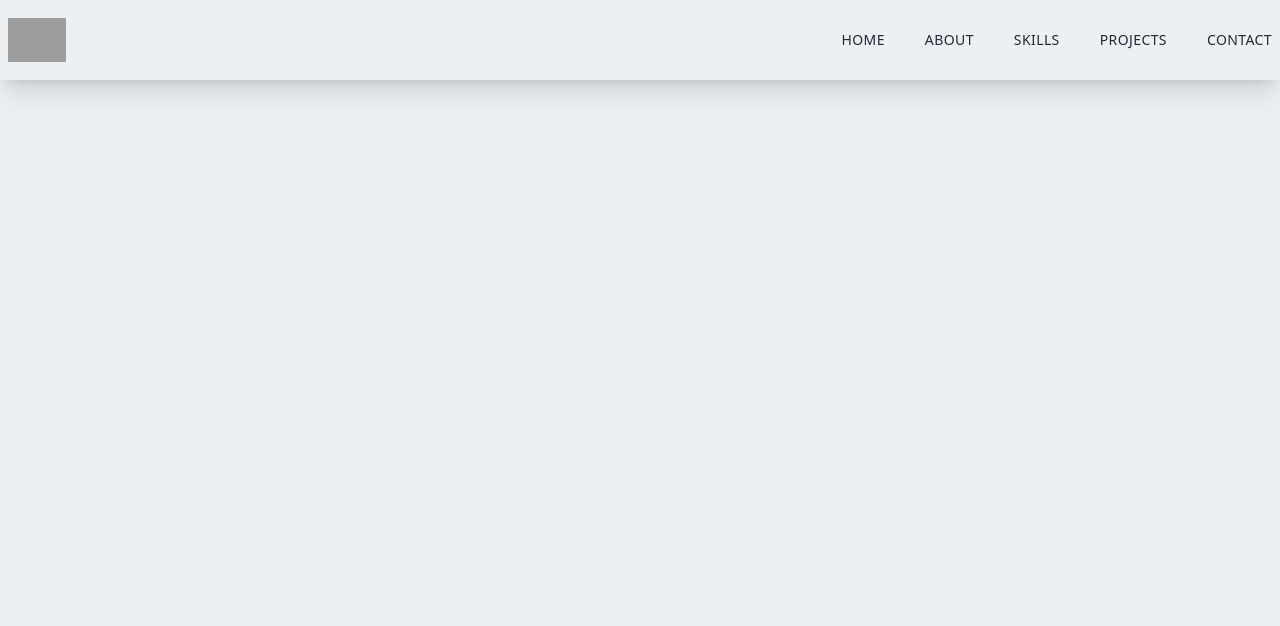
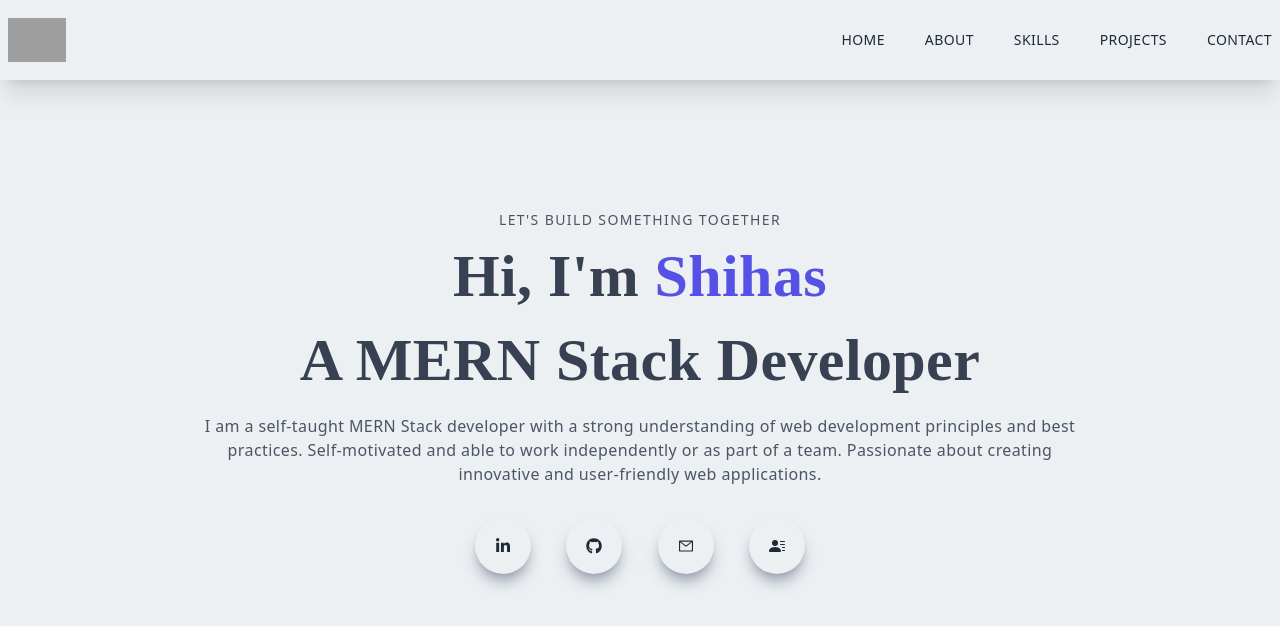
Before and after one commit to shihasbacker/portfolio-next.js, a Next.js app: page / in a window 1280 px wide. Shown: the top 626 px of the page. Built offline with nearby package versions, Linux system fonts and the light colour scheme; grey boxes are pictures that could not be loaded.

Commit message:
Main component finished

```diff
--- /dev/null
+++ b/components/Main.jsx
@@ -0,0 +1,44 @@
+import React from "react";
+import { AiOutlineMail } from "react-icons/ai";
+import { BsFillPersonLinesFill } from "react-icons/bs";
+import { FaGithub, FaLinkedinIn } from "react-icons/fa";
+
+const Main = () => {
+  return (
+    <div className="w-full h-screen text-center">
+      <div className="max-w-[1240] w-full h-full mx-auto p-2 flex justify-center items-center">
+        <div>
+          <p className="uppercase text-sm tracking-widest text-gray-600">
+            LET'S BUILD SOMETHING TOGETHER
+          </p>
+          <h1 className="py-4 text-gray-700">
+            Hi, I'm <span className="text-[#5651e5]">Shihas</span>{" "}
+          </h1>
+          <h1 className="py-2 text-gray-700">A MERN Stack Developer</h1>
+          <p className="py-4 text-gray-600 max-w-[70%] m-auto">
+            I am a self-taught MERN Stack developer with a strong understanding
+            of web development principles and best practices. Self-motivated and
+            able to work independently or as part of a team. Passionate about
+            creating innovative and user-friendly web applications.
+          </p>
+          <div className="flex items-center justify-between max-w-[330px] m-auto py-4">
+            <div className="rounded-full shadow-lg shadow-gray-400 p-5 cursor-pointer hover:scale-110 ease-in duration-300">
+                <FaLinkedinIn />
+            </div>
+            <div className="rounded-full shadow-lg shadow-gray-400 p-5 cursor-pointer hover:scale-110 ease-in duration-300">
+                <FaGithub />
+            </div>
+            <div className="rounded-full shadow-lg shadow-gray-400 p-5 cursor-pointer hover:scale-110 ease-in duration-300">
+                <AiOutlineMail />
+            </div>
+            <div className="rounded-full shadow-lg shadow-gray-400 p-5 cursor-pointer hover:scale-110 ease-in duration-300">
+                <BsFillPersonLinesFill />
+            </div>
+          </div>
+        </div>
+      </div>
+    </div>
+  );
+};
+
+export default Main;
--- a/pages/index.js
+++ b/pages/index.js
@@ -1,3 +1,4 @@
+import Main from '@/components/Main'
 import Navbar from '@/components/Navbar'
 import Head from 'next/head'
 import Image from 'next/image'
@@ -12,6 +13,7 @@ export default function Home() {
         <link rel="icon" href="/favicon.ico" />
       </Head>
       <Navbar />
+      <Main />
     </>
   )
 }
```
